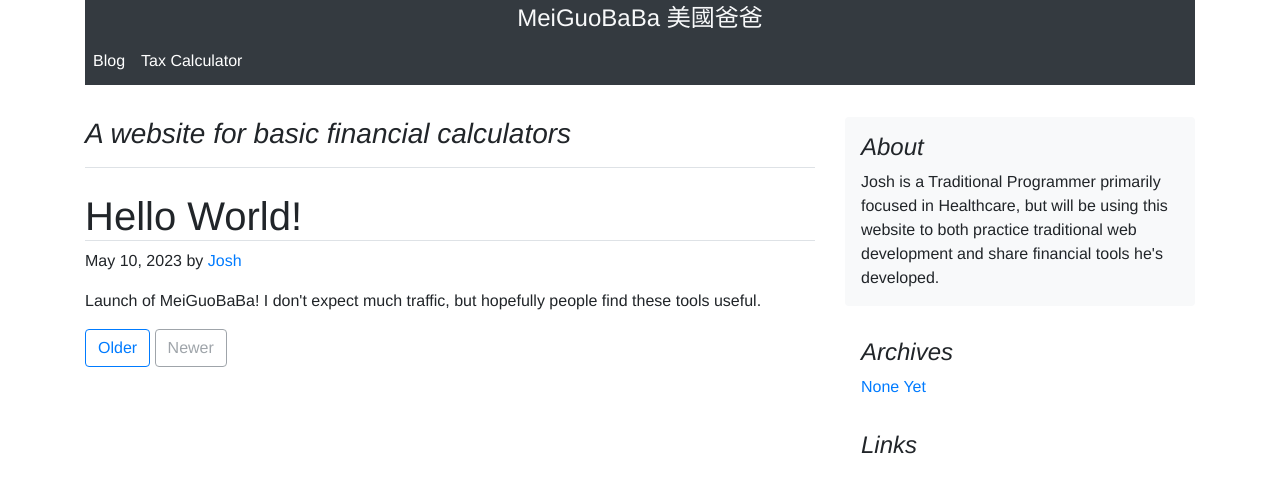
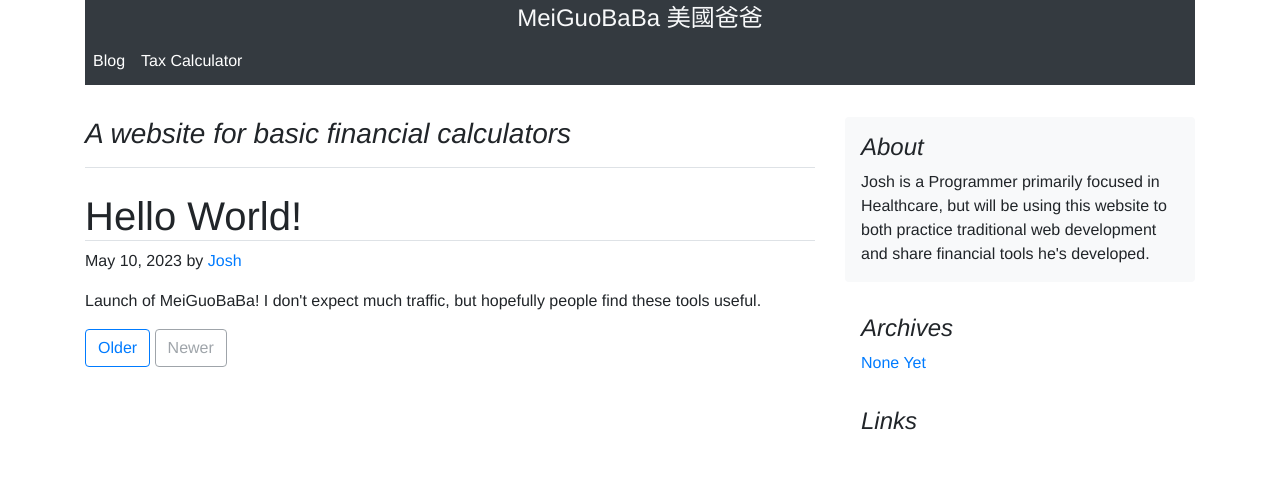
Before and after one commit to jkchen5684/jkchen5684.github.io, a Jekyll site: the page index.html, which Jekyll copies as it is, in a window 1280 px wide. Shown: the top 493 px of the page. Built offline with Jekyll 4.4.1, drawn with Linux system fonts in a browser that asks for light colours.

Commit message:
Update index.html

```diff
--- a/index.html
+++ b/index.html
@@ -111,7 +111,7 @@
       <aside class="col-md-4 blog-sidebar">
         <div class="p-3 mb-3 bg-light rounded">
           <h4 class="font-italic">About</h4>
-          <p class="mb-0">Josh is a Traditional Programmer primarily focused in Healthcare, but will be using this website to both practice traditional web development and share financial tools he's developed.</p>
+          <p class="mb-0">Josh is a Programmer primarily focused in Healthcare, but will be using this website to both practice traditional web development and share financial tools he's developed.</p>
         </div>
 
         <div class="p-3">
```
